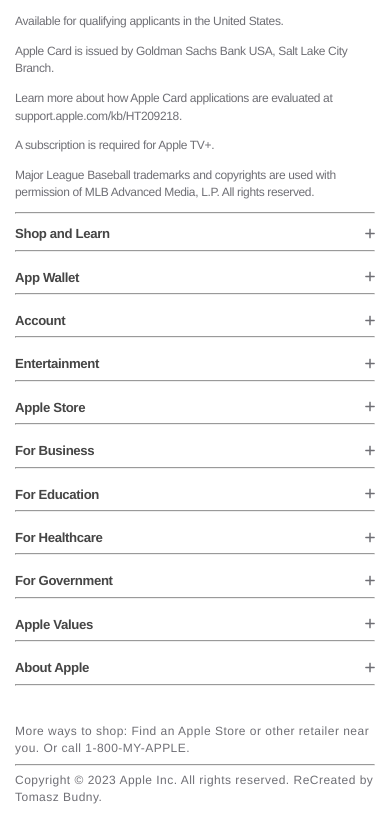
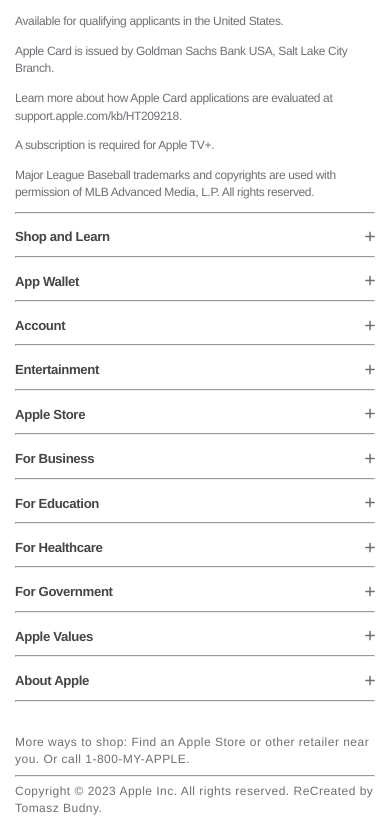
Before and after one commit to Tomasz-Budny/apple-website-clone, an Angular app: page / in a window 390 px wide. Shown: the part 1951-2790 px from the top of the page. Built offline with nearby package versions, Linux system fonts and the light colour scheme.

Commit message:
Add hover to footer nav toggle

```diff
--- a/src/app/footer/footer.component.scss
+++ b/src/app/footer/footer.component.scss
@@ -74,9 +74,10 @@
         max-height: none;
 
         .nav-section {
-            margin-bottom: 10px;
+            margin-bottom: 5px;
             .control {
                 width: 100%;
+                padding: 3px 0px;
 
                 .btn-section {
                     transition: 0.3s;
@@ -101,6 +102,13 @@
         transform: rotateZ(45deg);
     }
 
+    .control:hover {
+        transition: 0.1s;
+        border: 2px solid #2997ff;
+        padding: 0px;
+        //background-color: rgba(41, 151, 255, 0.6);
+    }
+
     .content {
         display: block !important;
     }
```
